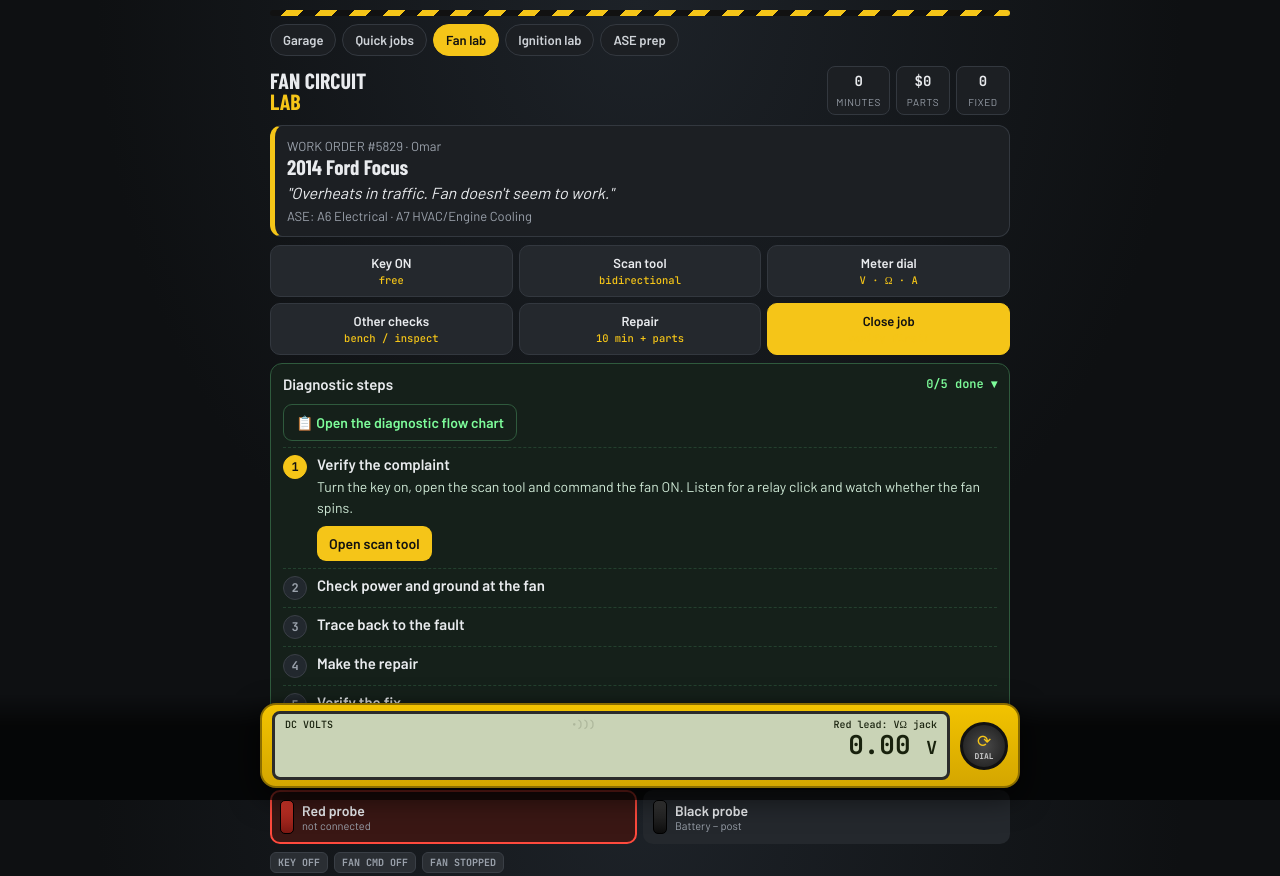
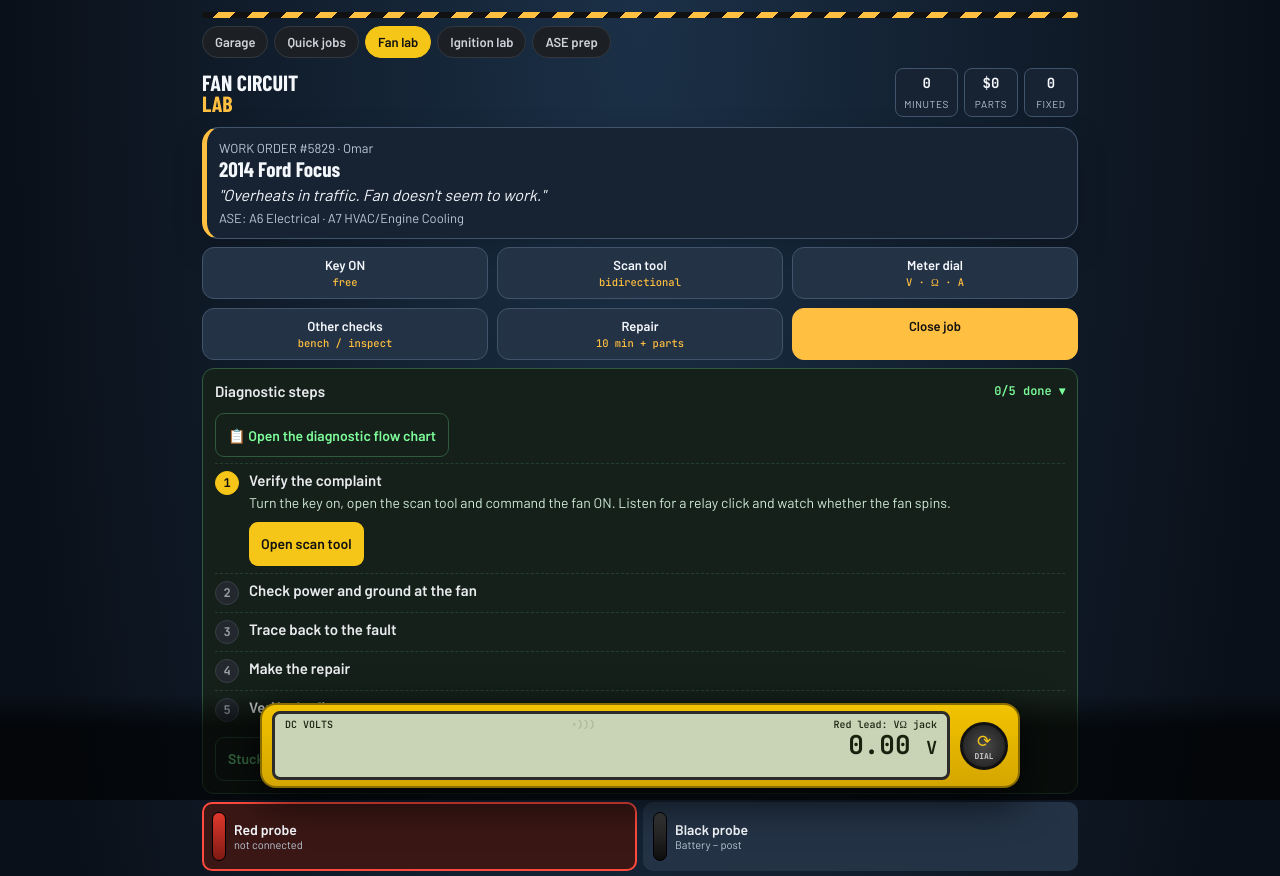
Before and after one commit to honestechceo/Diag-This, a plain HTML site: page fan.html in a window 1280 px wide. Shown: the top 876 px of the page. Drawn offline with nearby package versions, Linux system fonts and the light colour scheme.

Commit message:
Apply responsive diagnostic circuit styling to cooling fan lab

```diff
--- a/fan.html
+++ b/fan.html
@@ -2,7 +2,7 @@
 <html lang="en">
 <head>
 <meta charset="UTF-8">
-<meta name="viewport" content="width=device-width, initial-scale=1">
+<meta name="viewport" content="width=device-width, initial-scale=1, viewport-fit=cover">
 <title>Check Engine: Cooling Fan Circuit Lab</title>
 <link href="https://fonts.googleapis.com/css2?family=Barlow+Condensed:wght@600;700&family=Barlow:wght@400;500;600&family=JetBrains+Mono:wght@500;600;700&display=swap" rel="stylesheet">
 <style>
@@ -186,6 +186,7 @@ details[open]>summary .fcLab{background:#f5c518;color:#111}
 .fcBack{background:#24282d;border:1px solid #f5c518;color:#f5c518;border-radius:10px;padding:8px 12px;font:700 14px Barlow,system-ui,sans-serif;min-height:40px}
 #fcReturn{position:fixed;top:10px;left:10px;z-index:35;display:none;background:#f5c518;color:#111;border:0;border-radius:22px;padding:10px 16px;font:700 14px Barlow,system-ui,sans-serif;box-shadow:0 6px 18px rgba(0,0,0,.55)}
 </style>
+<link rel="stylesheet" href="diagnostic-redesign.css">
 </head>
 <body>
 <div class="wrap">
```
